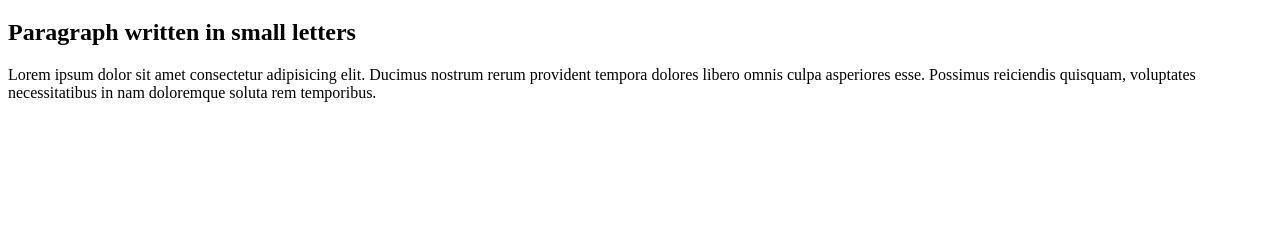
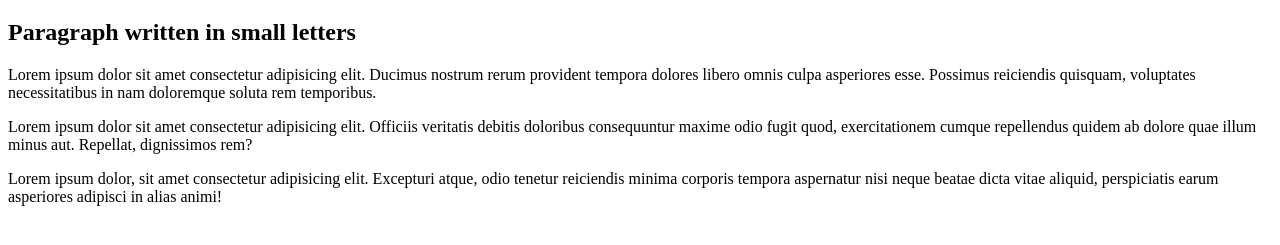
Before and after one commit to charmi-12/GITLearning, a plain HTML site: page index.html in a window 1280 px wide. Shown: the part 61-306 px from the top of the page. Drawn offline with Linux system fonts and the light colour scheme.

Commit message:
changed again

```diff
--- a/index.html
+++ b/index.html
@@ -10,6 +10,9 @@
     <h1>Index File</h1>
     <h2>Paragraph written in small letters</h2>
     <p>Lorem ipsum dolor sit amet consectetur adipisicing elit. Ducimus nostrum rerum provident tempora dolores libero omnis culpa asperiores esse. Possimus reiciendis quisquam, voluptates necessitatibus in nam doloremque soluta rem temporibus.</p>
+    <p>Lorem ipsum dolor sit amet consectetur adipisicing elit. Officiis veritatis debitis doloribus consequuntur maxime odio fugit quod, exercitationem cumque repellendus quidem ab dolore quae illum minus aut. Repellat, dignissimos rem?</p>
+    <p>Lorem ipsum dolor, sit amet consectetur adipisicing elit. Excepturi atque, odio tenetur reiciendis minima corporis tempora aspernatur nisi neque beatae dicta vitae aliquid, perspiciatis earum asperiores adipisci in alias animi!</p>
 </body>
 
+
 </html>
```
